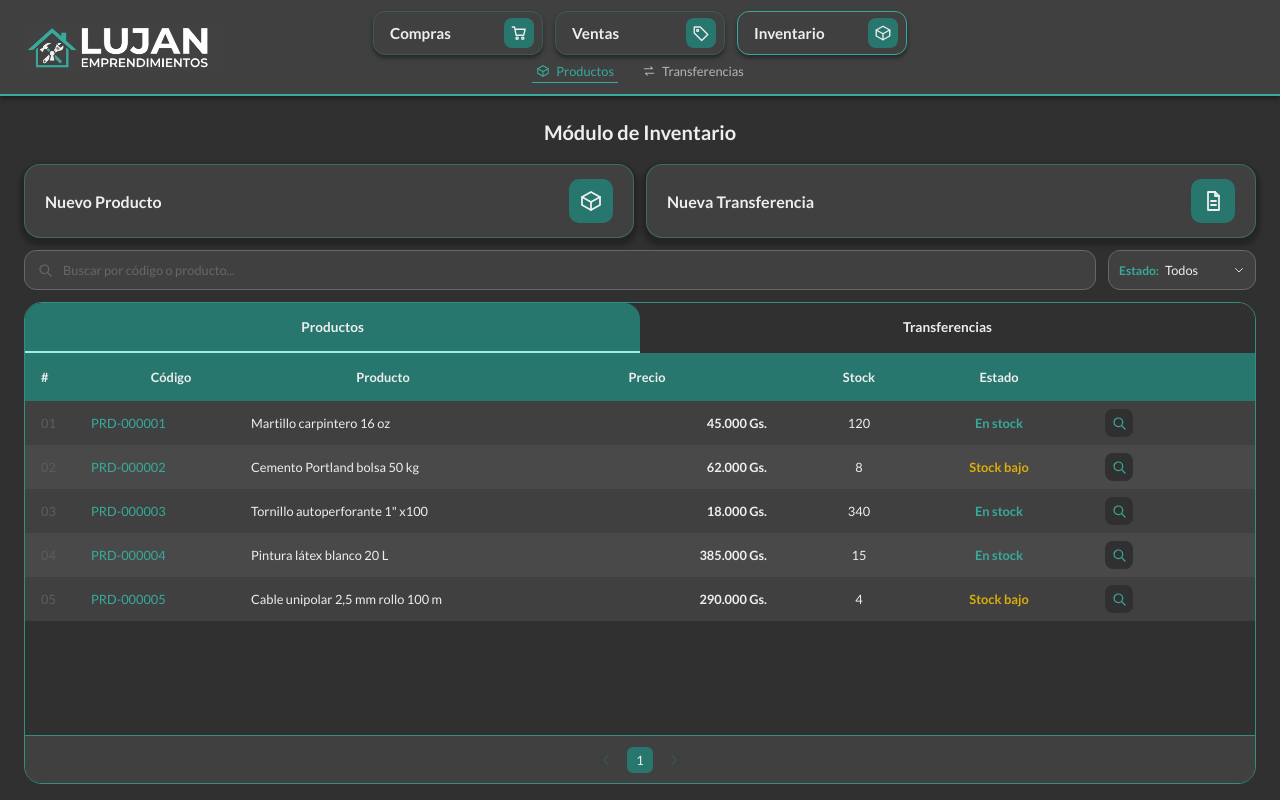
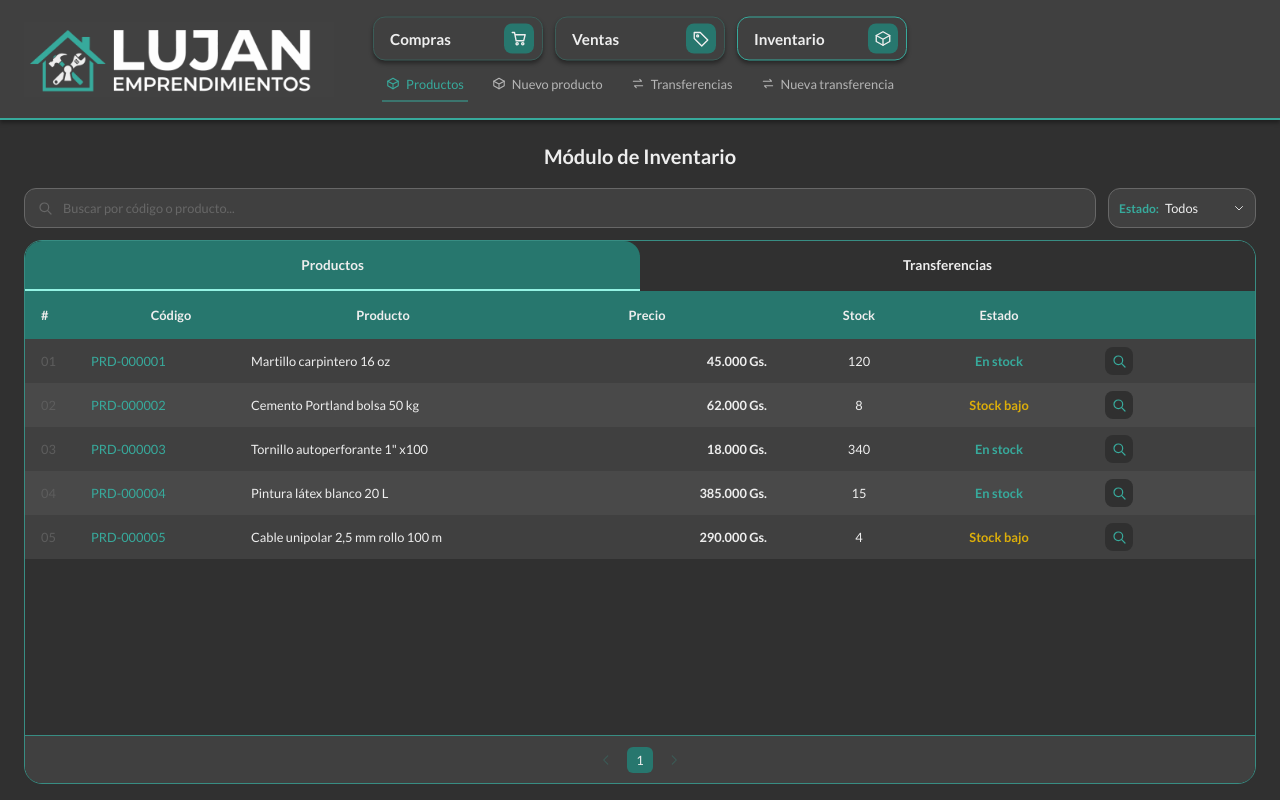
Before and after one commit to Ferreteria-Lujan/FerreteriaLujan-UI, a React (Vite) app: page /inventario/productos in a window 1280 px wide. Built offline with nearby package versions, Linux system fonts and the light colour scheme; sample sign-in values are in the browser's storage.

Commit message:
Cambios a navbar

```diff
--- a/src/components/NavPrincipal.jsx
+++ b/src/components/NavPrincipal.jsx
@@ -26,7 +26,9 @@ const MODULOS = [
     to: '/inventario', label: 'Inventario', Icon: IconBox,
     sub: [
       { to: '/inventario/productos',      label: 'Productos',      Icon: IconBox },
+      { to: '/inventario/productos/nueva',      label: 'Nuevo producto',      Icon: IconBox },
       { to: '/inventario/transferencias', label: 'Transferencias', Icon: IconTransfer },
+      { to: '/inventario/transferencias/nueva', label: 'Nueva transferencia', Icon: IconTransfer },
     ],
   },
 ]
--- a/src/pages/modulos/inventario/InventarioShell.jsx
+++ b/src/pages/modulos/inventario/InventarioShell.jsx
@@ -7,15 +7,6 @@ export default function InventarioShell({ busqueda, onBusqueda, placeholder, est
   return (
     <section className="ventas-page">
       <h1 className="ventas-titulo">Módulo de Inventario</h1>
-
-      <div className="acciones-cards">
-        <button className="accion-card" type="button" onClick={() => { /* TODO: pantalla de nuevo producto */ }}>
-          Nuevo Producto <span className="accion-icono"><IconBox /></span>
-        </button>
-        <Link className="accion-card" to="/inventario/transferencias/nueva">
-          Nueva Transferencia <span className="accion-icono"><IconDocument /></span>
-        </Link>
-      </div>
 
       <div className="filtros">
         <label className="campo-caja buscador">
--- a/src/styles/theme.css
+++ b/src/styles/theme.css
@@ -16,7 +16,7 @@
   --text-dim: #5d5d5d;      /* números de fila, páginas inactivas */
   --warn-text: #dcae0a;     /* Pendiente */
   --font-ventas: 'Lato', 'Segoe UI', system-ui, sans-serif;
-  --header-h: 96px;         /* alto del header (logo + navbar de 2 filas) */
+  --header-h: 120px;         /* alto del header (logo + navbar de 2 filas) */
   --font: 'Noto Sans', 'Segoe UI', system-ui, sans-serif;
 }
 
@@ -33,7 +33,7 @@ body { margin: 0; background: var(--bg); color: var(--text); font-family: var(--
   min-height: var(--header-h);
   display: flex; align-items: center; justify-content: space-between;
 }
-.app-header img { height: 48px; display: block; }
+.app-header img { height: 75px; display: block; }
 .app-content { padding: 16px 24px; }
 
 /* Botones */
@@ -76,7 +76,7 @@ body { margin: 0; background: var(--bg); color: var(--text); font-family: var(--
   font-family: var(--font-ventas);
 }
 .nav-modulos { display: flex; gap: 12px; }
-.nav-sub { display: flex; gap: 20px; min-height: 22px; }
+.nav-sub { display: flex; gap: 20px; min-height: 35px; }
 .subnav-item {
   display: inline-flex; align-items: center; gap: 6px; padding: 2px 4px 3px;
   color: var(--text-muted); font-size: .8rem; text-decoration: none;
```
